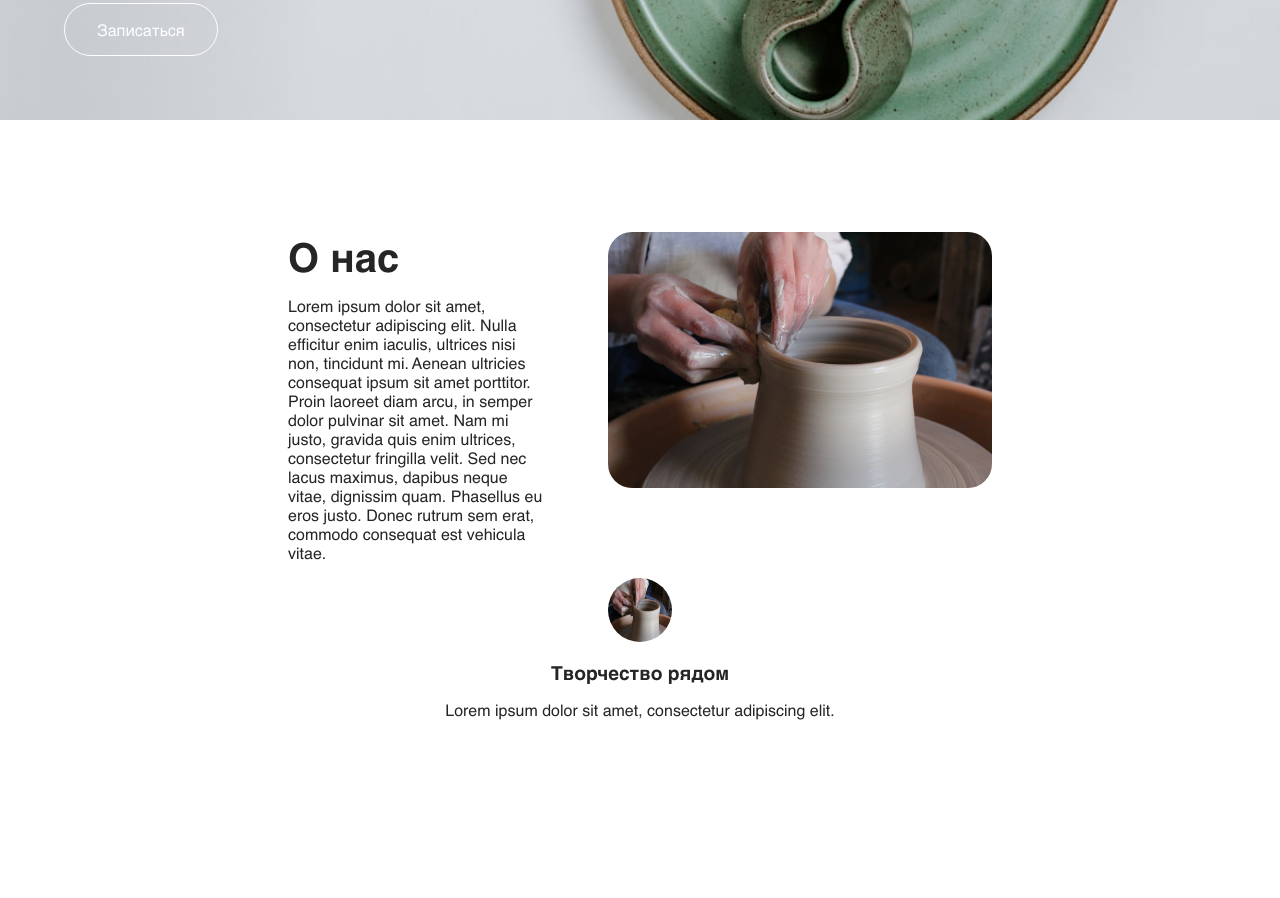
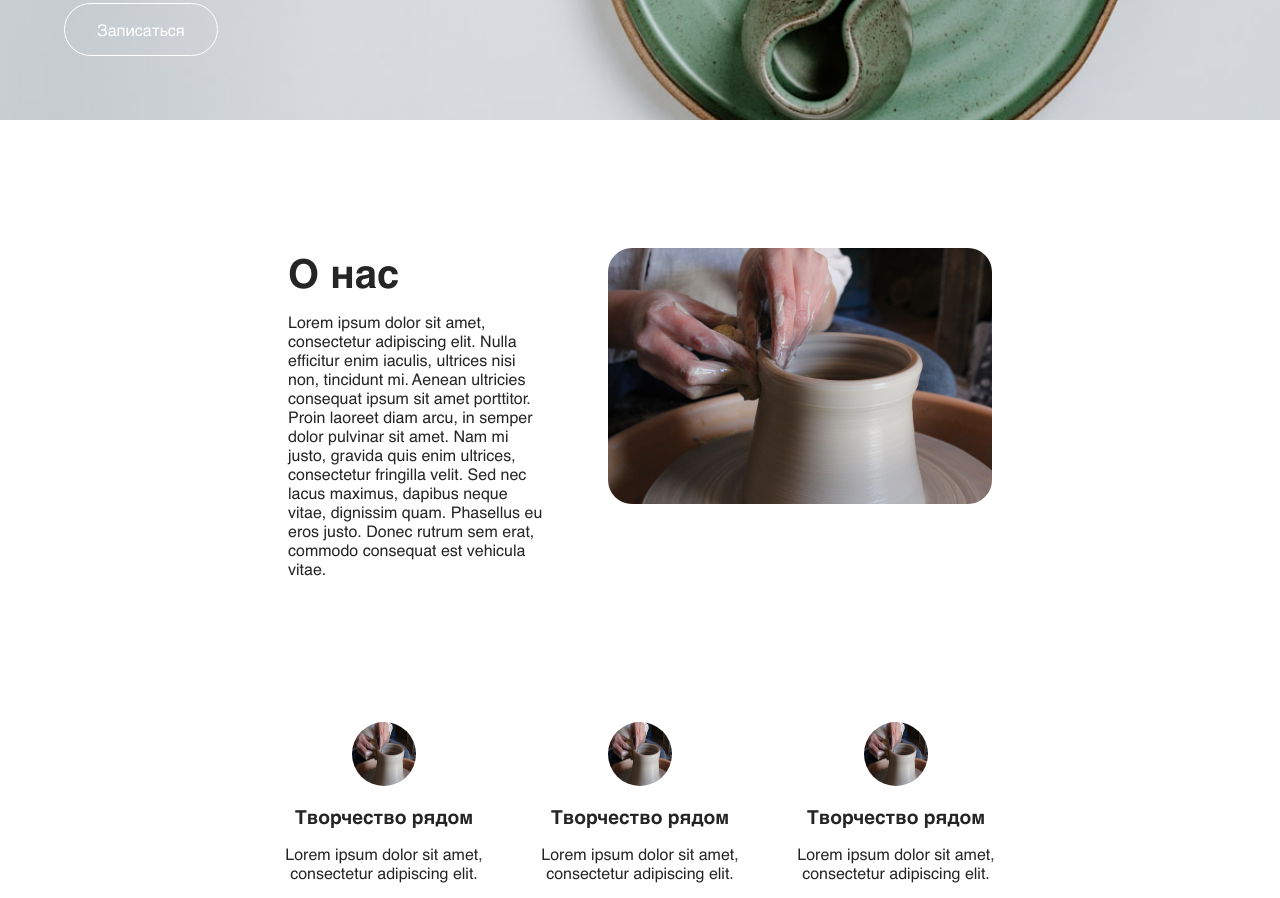
Before and after one commit to locturui/artpolly-vue, a Vue app: page / in a window 1280 px wide. Shown: the part 600-1498 px from the top of the page. Before the commit the page ends 1335 px from the top, so only its background shows below. Built offline with nearby package versions, Linux system fonts and the light colour scheme.

Commit message:
info block done

```diff
--- a/src/components/AboutItem.vue
+++ b/src/components/AboutItem.vue
@@ -1,5 +1,4 @@
 <template>
-  <section>
   <InfoItem imgUrl="/image/photo_about.jpeg" :classes="['']">
     <template #header>О нас</template>
     <template #content
@@ -13,16 +12,10 @@
           <ActionButton :classes="['btn', 'dark-btn']">kfldjklfj</ActionButton>
         </template> -->
   </InfoItem>
-  </section>
 </template>
-<script setup>
+
+<script setup lang="ts">
 import InfoItem from './InfoItem.vue'
-import ActionButton from './ActionButton.vue'
 </script>
-<style scoped>
-section {
-  width: 60%;
-  margin: auto;
-  padding-top: 7em;
-}
-</style>
+
+<style scoped></style>
--- a/src/components/IconItem.vue
+++ b/src/components/IconItem.vue
@@ -1,26 +1,34 @@
 <template>
   <div class="icon">
-      <img  src="/image/photo_about.jpeg" alt="Фото иконки" />
+    <img :src="props.imgUrl" alt="Фото иконки" />
     <h1><slot name="header"></slot></h1>
     <p><slot name="content"></slot></p>
   </div>
 </template>
+
+<script setup lang="ts">
+const props = defineProps<{
+  imgUrl: string
+}>()
+</script>
+
 <style scoped>
-.icon{
+.icon {
   display: flex;
   flex-direction: column;
   align-items: center;
+  text-align: center;
+  margin: 0 1em;
 }
-img{
+img {
   width: 4em;
   height: 4em;
   border-radius: 100%;
 }
-h1{
+h1 {
   font-size: 1.2em;
   margin: 0;
   margin-top: 1em;
 }
 </style>
-<script setup>
-</script>
+<script setup></script>
--- /dev/null
+++ b/src/components/InfoIcons.vue
@@ -0,0 +1,27 @@
+<template>
+  <div>
+    <IconItem imgUrl="/image/photo_about.jpeg">
+      <template #header>Творчество рядом</template>
+      <template #content>Lorem ipsum dolor sit amet, consectetur adipiscing elit. </template>
+    </IconItem>
+    <IconItem imgUrl="/image/photo_about.jpeg">
+      <template #header>Творчество рядом</template>
+      <template #content>Lorem ipsum dolor sit amet, consectetur adipiscing elit. </template>
+    </IconItem>
+    <IconItem imgUrl="/image/photo_about.jpeg">
+      <template #header>Творчество рядом</template>
+      <template #content>Lorem ipsum dolor sit amet, consectetur adipiscing elit. </template>
+    </IconItem>
+  </div>
+</template>
+
+<script setup lang="ts">
+import IconItem from './IconItem.vue'
+</script>
+
+<style scoped>
+div {
+  display: flex;
+  justify-content: space-between;
+}
+</style>
--- /dev/null
+++ b/src/components/NarrowSection.vue
@@ -0,0 +1,15 @@
+<template>
+  <section>
+    <slot></slot>
+  </section>
+</template>
+<script setup>
+import AboutItem from './AboutItem.vue'
+</script>
+<style scoped>
+section {
+  width: 60%;
+  margin: auto;
+  margin-top: 8em;
+}
+</style>
--- a/src/components/TheHome.vue
+++ b/src/components/TheHome.vue
@@ -1,18 +1,16 @@
 <template>
   <main class="home-wrapper">
     <MainItem></MainItem>
-    <AboutItem></AboutItem>
-    <IconItem>
-      <template #header>Творчество рядом</template>
-      <template #content>Lorem ipsum dolor sit amet, consectetur adipiscing elit. </template>
-    </IconItem>
+    <NarrowSection><AboutItem /></NarrowSection>
+    <NarrowSection><InfoIcons /></NarrowSection>
   </main>
 </template>
 
 <script setup>
 import MainItem from './MainItem.vue'
+import NarrowSection from './NarrowSection.vue'
+import InfoIcons from './InfoIcons.vue'
 import AboutItem from './AboutItem.vue'
-import IconItem from './IconItem.vue'
 </script>
 
 <style scoped>
```
Lines whose indentation alone changed are shown as unchanged.
